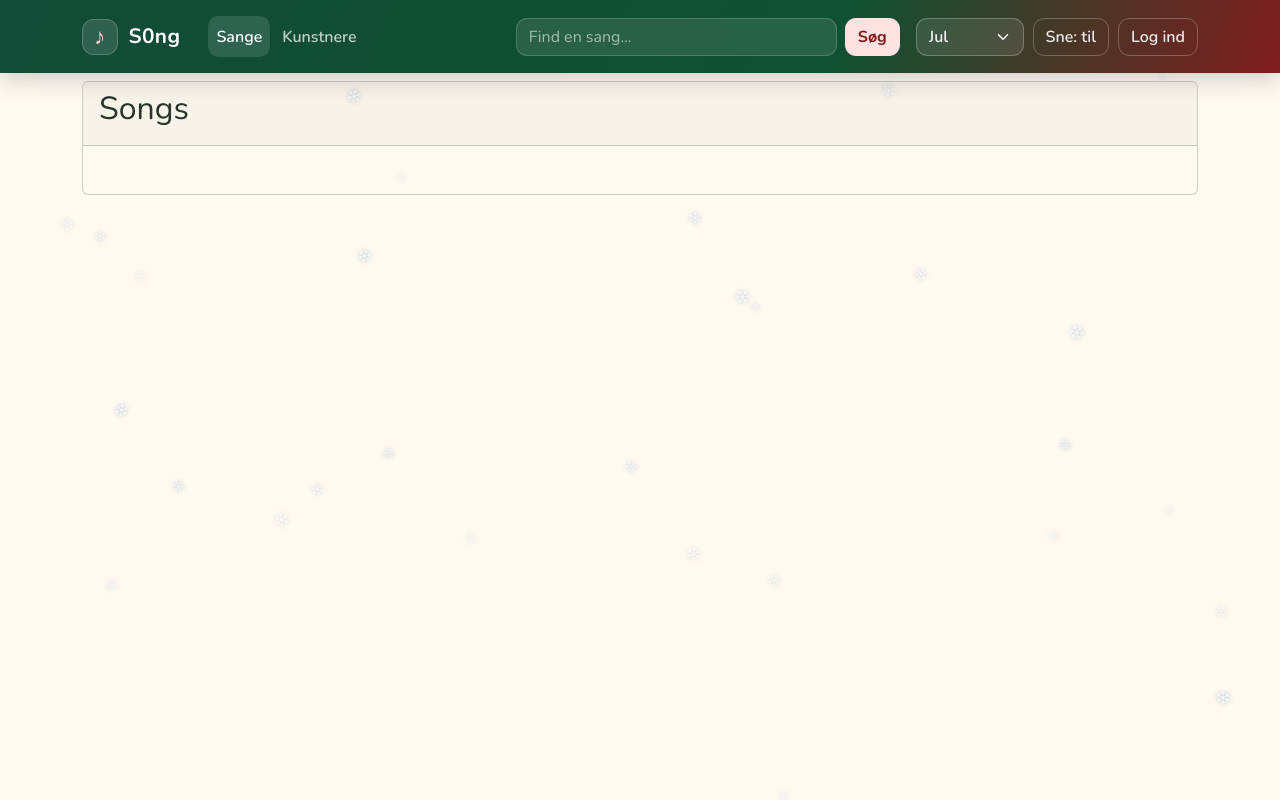
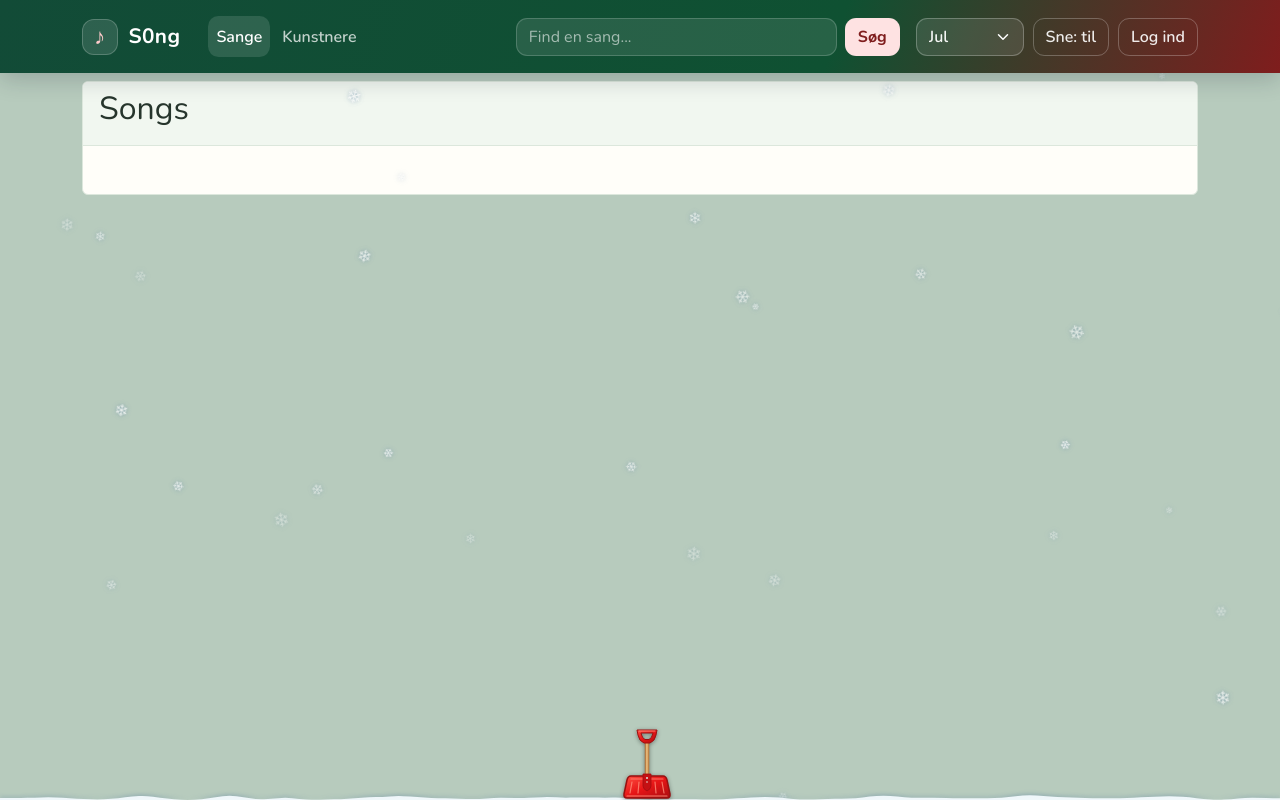
Before and after one commit to glenoc/s0ng, a Laravel app: page /song in a window 1280 px wide. Run offline with Laravel 12, Linux system fonts and the light colour scheme; data that the repository does not hold is empty; style sheets or scripts are compiled from the project's sources; some web fonts are replaced.

Commit message:
Added snow build up

```diff
--- a/resources/js/app.js
+++ b/resources/js/app.js
@@ -1,4 +1,5 @@
 import 'bootstrap';
+import { addSnow, createSnowPile, createSnowProfile, depositSnow, pushSnow } from './snow-pile.mjs';
 
 document.addEventListener('DOMContentLoaded', function () {
     function isSnowSeason() {
@@ -49,14 +50,133 @@ document.addEventListener('DOMContentLoaded', function () {
     }
 
     const snowToggle = document.getElementById('snow-toggle');
+    const snowShovel = document.getElementById('snow-shovel');
     const snowEffect = document.getElementById('snow-effect');
     const snowPreferenceKey = 's0ng.snow.enabled';
 
-    if (snowToggle && snowEffect) {
+    if (snowToggle && snowEffect && snowShovel) {
         const savedPreference = window.localStorage.getItem(snowPreferenceKey);
+        const reducedMotion = window.matchMedia('(prefers-reduced-motion: reduce)');
+        const pileHeight = 60;
+        const shovelCapacity = 180;
 
         let seasonActive = isSnowSeason();
         let snowEnabled = seasonActive && savedPreference !== 'false';
+        let pile;
+        let pileProfile;
+        let canvas;
+        let snowTimer;
+        let pointerId = null;
+        let lastIndex = null;
+        let gripOffset = 0;
+        let keyboardIndex = 0;
+        let shovelLoad = 0;
+
+        function settleSnow() {
+            if (!pile || shovelLoad === 0) {
+                return;
+            }
+            shovelLoad = depositSnow(pile, keyboardIndex, shovelLoad, pileHeight);
+            if (shovelLoad > 0) {
+                throw new Error('Could not deposit all snow from the shovel.');
+            }
+            drawPile();
+        }
+
+        function positionShovel(index) {
+            keyboardIndex = index;
+            snowShovel.style.left = ((index + 0.5) / pile.length * 100) + '%';
+        }
+
+        function tiltShovel(direction) {
+            snowShovel.style.setProperty('--shovel-tilt', (-12 * direction) + 'deg');
+        }
+
+        function drawPile() {
+            const context = canvas.getContext('2d');
+            const width = canvas.clientWidth;
+            const height = canvas.clientHeight;
+            const step = width / pile.length;
+            const moundWeights = [1, 2, 3, 2, 1];
+            const heights = Array.from(pile, function (value, index) {
+                const weight = moundWeights[index - keyboardIndex + 2] || 0;
+                const groundHeight = value * (1 - pileProfile[index] / pileHeight);
+                return Math.min(height - 5, groundHeight + shovelLoad * weight / 9);
+            });
+            const surface = heights.map(function (value, index) {
+                const left = heights[Math.max(0, index - 1)];
+                const right = heights[Math.min(heights.length - 1, index + 1)];
+                return (left + 2 * value + right) / 4;
+            });
+
+            context.clearRect(0, 0, width, height);
+            context.fillStyle = 'rgba(245, 251, 255, 0.94)';
+            context.beginPath();
+            context.moveTo(0, height);
+            context.lineTo(0, height - surface[0]);
+            for (let index = 0; index < pile.length; index += 1) {
+                const next = surface[Math.min(index + 1, pile.length - 1)];
+                context.quadraticCurveTo(
+                    (index + 0.5) * step,
+                    height - surface[index],
+                    (index + 1) * step,
+                    height - (surface[index] + next) / 2
+                );
+            }
+            context.lineTo(width, height);
+            context.closePath();
+            context.fill();
+        }
+
+        function resizePile() {
+            settleSnow();
+            const previous = pile;
+            pile = createSnowPile(window.innerWidth);
+            pileProfile = createSnowProfile(pile.length);
+            if (previous) {
+                for (let index = 0; index < pile.length; index += 1) {
+                    pile[index] = previous[Math.min(previous.length - 1, Math.floor(index * previous.length / pile.length))];
+                }
+            }
+            const ratio = Math.min(window.devicePixelRatio || 1, 2);
+            canvas.width = Math.round(canvas.clientWidth * ratio);
+            canvas.height = Math.round(canvas.clientHeight * ratio);
+            canvas.getContext('2d').setTransform(ratio, 0, 0, ratio, 0, 0);
+            positionShovel(Math.min(pile.length - 1, Math.floor((keyboardIndex + 0.5) * pile.length / (previous ? previous.length : pile.length))));
+            if (pointerId !== null) {
+                lastIndex = keyboardIndex;
+            }
+            drawPile();
+        }
+
+        function snowIndex(clientX) {
+            if (clientX <= 26) {
+                return 0;
+            }
+            if (clientX >= window.innerWidth - 26) {
+                return pile.length - 1;
+            }
+            return Math.max(0, Math.min(pile.length - 1, Math.floor(clientX / window.innerWidth * pile.length)));
+        }
+
+        function startPile() {
+            canvas = document.createElement('canvas');
+            canvas.className = 'snow-pile';
+            snowEffect.appendChild(canvas);
+            resizePile();
+            positionShovel(Math.floor(pile.length / 2));
+            window.addEventListener('resize', resizePile);
+            snowTimer = window.setInterval(function () {
+                let freeSpace = pile.reduce((total, height) => total + pileHeight - height, 0) - shovelLoad;
+                for (let index = 0; index < 4; index += 1) {
+                    const position = Math.floor(Math.random() * pile.length);
+                    const before = pile[position];
+                    addSnow(pile, position, Math.min(2, Math.max(0, freeSpace)), pileHeight);
+                    freeSpace -= pile[position] - before;
+                }
+                drawPile();
+            }, 250);
+        }
 
         function renderSnow() {
             snowToggle.disabled = !seasonActive;
@@ -64,9 +184,22 @@ document.addEventListener('DOMContentLoaded', function () {
                 ? (snowEnabled ? 'Sne: til' : 'Sne: fra')
                 : 'Sne: kun 15/11-31/12';
             snowToggle.setAttribute('aria-pressed', String(snowEnabled));
+            window.clearInterval(snowTimer);
+            window.removeEventListener('resize', resizePile);
+            if (pointerId !== null && snowShovel.hasPointerCapture(pointerId)) {
+                snowShovel.releasePointerCapture(pointerId);
+            }
+            pointerId = null;
+            lastIndex = null;
+            shovelLoad = 0;
+            tiltShovel(0);
+            snowShovel.hidden = !seasonActive || !snowEnabled || reducedMotion.matches;
             snowEffect.replaceChildren();
+            canvas = null;
+            pile = null;
+            pileProfile = null;
 
-            if (!seasonActive || !snowEnabled) {
+            if (!seasonActive || !snowEnabled || reducedMotion.matches) {
                 return;
             }
 
@@ -82,6 +215,7 @@ document.addEventListener('DOMContentLoaded', function () {
                 flake.style.setProperty('--snow-drift', Math.random() * 100 - 50 + 'px');
                 snowEffect.appendChild(flake);
             }
+            startPile();
         }
 
         function synchronizeSeason() {
@@ -107,6 +241,65 @@ document.addEventListener('DOMContentLoaded', function () {
             window.localStorage.setItem(snowPreferenceKey, String(snowEnabled));
             renderSnow();
         });
+
+        snowShovel.addEventListener('pointerdown', function (event) {
+            if (!pile || pointerId !== null) {
+                return;
+            }
+            pointerId = event.pointerId;
+            lastIndex = keyboardIndex;
+            gripOffset = event.clientX - (keyboardIndex + 0.5) / pile.length * window.innerWidth;
+            snowShovel.setPointerCapture(pointerId);
+        });
+        snowShovel.addEventListener('pointermove', function (event) {
+            if (event.pointerId !== pointerId || !pile) {
+                return;
+            }
+            const index = snowIndex(event.clientX - gripOffset);
+            if (index !== lastIndex) {
+                tiltShovel(Math.sign(index - lastIndex));
+            }
+            shovelLoad = pushSnow(pile, lastIndex, index, shovelCapacity, shovelLoad);
+            lastIndex = index;
+            positionShovel(index);
+            drawPile();
+        });
+        function endDrag(event) {
+            if (event.pointerId === pointerId) {
+                pointerId = null;
+                lastIndex = null;
+                tiltShovel(0);
+                settleSnow();
+            }
+        }
+        snowShovel.addEventListener('pointerup', endDrag);
+        snowShovel.addEventListener('pointercancel', endDrag);
+        snowShovel.addEventListener('lostpointercapture', endDrag);
+        snowShovel.addEventListener('keydown', function (event) {
+            if (!pile || (event.key !== 'ArrowLeft' && event.key !== 'ArrowRight')) {
+                return;
+            }
+            event.preventDefault();
+            const direction = event.key === 'ArrowLeft' ? -1 : 1;
+            const next = Math.max(0, Math.min(pile.length - 1, keyboardIndex + direction));
+            if (next !== keyboardIndex) {
+                tiltShovel(direction);
+            }
+            shovelLoad = pushSnow(pile, keyboardIndex, next, shovelCapacity, shovelLoad);
+            positionShovel(next);
+            drawPile();
+        });
+        snowShovel.addEventListener('keyup', function (event) {
+            if (event.key === 'ArrowLeft' || event.key === 'ArrowRight') {
+                tiltShovel(0);
+                settleSnow();
+            }
+        });
+        snowShovel.addEventListener('blur', function () {
+            tiltShovel(0);
+            settleSnow();
+        });
+        reducedMotion.addEventListener('change', renderSnow);
 
         renderSnow();
         window.setInterval(synchronizeSeason, 60000);
--- /dev/null
+++ b/resources/js/snow-pile.mjs
@@ -0,0 +1,61 @@
+export function createSnowPile(width) {
+    return new Float32Array(Math.max(1, Math.ceil(width / 14)));
+}
+
+export function createSnowProfile(length, random = Math.random) {
+    const profile = new Float32Array(length);
+    let left = random() * 12;
+    let right = random() * 12;
+
+    for (let index = 0; index < length; index += 1) {
+        if (index > 0 && index % 5 === 0) {
+            left = right;
+            right = random() * 12;
+        }
+        profile[index] = left + (right - left) * (index % 5) / 5;
+    }
+
+    return profile;
+}
+
+export function addSnow(pile, index, amount, maxHeight) {
+    pile[index] = Math.min(maxHeight, pile[index] + amount);
+}
+
+export function pushSnow(pile, from, to, capacity, load = 0) {
+    const direction = Math.sign(to - from);
+
+    if (!direction) {
+        return load;
+    }
+
+    for (let index = from; index !== to; index += direction) {
+        const moved = Math.min(pile[index], capacity - load);
+        pile[index] -= moved;
+        load += moved;
+    }
+
+    if ((direction === 1 && to === pile.length - 1) || (direction === -1 && to === 0)) {
+        const moved = Math.min(pile[to], capacity - load);
+        pile[to] -= moved;
+        return 0;
+    }
+
+    return load;
+}
+
+export function depositSnow(pile, index, load, maxHeight) {
+    for (let distance = 0; distance < pile.length && load > 0; distance += 1) {
+        const positions = distance === 0 ? [index] : [index - distance, index + distance];
+        for (const position of positions) {
+            if (position < 0 || position >= pile.length) {
+                continue;
+            }
+            const moved = Math.min(load, maxHeight - pile[position]);
+            pile[position] += moved;
+            load -= moved;
+        }
+    }
+
+    return load;
+}
--- a/resources/sass/app.scss
+++ b/resources/sass/app.scss
@@ -28,7 +28,7 @@ body[data-theme='dark'] .song-navbar {
 
 body[data-theme='christmas'] {
     color-scheme: light;
-    --bs-body-bg: #fffaf0;
+    --bs-body-bg: #b7cbbd;
     --bs-body-color: #26352c;
     --bs-secondary-color: #647468;
     --bs-tertiary-bg: #f3f6ef;
@@ -43,6 +43,12 @@ body[data-theme='christmas'] {
 
 body[data-theme='christmas'] .song-navbar {
     background: linear-gradient(110deg, #124b37 0%, #0f5132 65%, #7f1d1d 100%);
+}
+
+body[data-theme='christmas'] .card {
+    --bs-card-bg: #fffef9;
+    --bs-card-cap-bg: #f1f7f0;
+    --bs-card-border-color: #dce7dc;
 }
 
 body[data-theme='christmas'] .song-brand-mark {
@@ -203,6 +209,49 @@ body[data-theme='christmas'] .song-search-button:focus-visible {
     z-index: 1035;
 }
 
+.snow-pile {
+    position: absolute;
+    bottom: 0;
+    left: 0;
+    width: 100%;
+    height: 80px;
+    pointer-events: none;
+    filter: drop-shadow(0 -1px 2px rgba(80, 120, 160, 0.45));
+}
+
+.snow-shovel {
+    position: fixed;
+    left: 50%;
+    bottom: 0;
+    z-index: 1040;
+    width: 52px;
+    height: 72px;
+    padding: 0;
+    border: 0;
+    background: transparent;
+    transform: translateX(-50%);
+    cursor: grab;
+    touch-action: none;
+}
+
+.snow-shovel:active {
+    cursor: grabbing;
+}
+
+.snow-shovel:focus-visible {
+    outline: 2px solid #426b87;
+    outline-offset: 2px;
+}
+
+.snow-shovel svg {
+    width: 100%;
+    height: 100%;
+    filter: drop-shadow(0 1px 2px rgba(0, 0, 0, 0.4));
+    transform: rotate(var(--shovel-tilt, 0deg));
+    transform-origin: 50% 95%;
+    transition: transform 150ms ease;
+}
+
 .snowflake {
     position: absolute;
     top: -2rem;
@@ -227,7 +276,8 @@ body[data-theme='christmas'] .song-search-button:focus-visible {
         transition: none;
     }
 
-    #snow-effect {
+    #snow-effect,
+    .snow-shovel {
         display: none;
     }
 }
--- a/resources/views/layout.blade.php
+++ b/resources/views/layout.blade.php
@@ -71,6 +71,32 @@
             </div>
         </nav>
         <div id="snow-effect" aria-hidden="true"></div>
+        <button id="snow-shovel" class="snow-shovel" type="button" aria-label="Sneskraber: træk for at skubbe sneen" aria-describedby="snow-shovel-help" hidden>
+            <svg viewBox="0 0 52 72" aria-hidden="true">
+                <defs>
+                    <linearGradient id="shovel-handle" x1="0" y1="0" x2="1" y2="0">
+                        <stop stop-color="#a96b35"/>
+                        <stop offset=".45" stop-color="#f0c482"/>
+                        <stop offset="1" stop-color="#b7793e"/>
+                    </linearGradient>
+                    <linearGradient id="shovel-blade" x1="0" y1="0" x2="1" y2="1">
+                        <stop stop-color="#ff5144"/>
+                        <stop offset=".5" stop-color="#e61516"/>
+                        <stop offset="1" stop-color="#a90d10"/>
+                    </linearGradient>
+                </defs>
+                <path d="M24 13h4v35h-4z" fill="url(#shovel-handle)" stroke="#a76b35" stroke-width=".5"/>
+                <path d="M16 2h20l-1 5q-1 6-6 8h-6q-5-2-6-8zm4 3 .6 2q.6 3 3.4 4.5h4q2.8-1.5 3.4-4.5l.6-2z" fill="url(#shovel-blade)" fill-rule="evenodd" stroke="#9e1010" stroke-width="1" stroke-linejoin="round"/>
+                <path d="M18 3h16" stroke="#ff9a89" stroke-width=".8" stroke-linecap="round"/>
+                <path d="M10 48h32q3 0 4 4l3 14q.5 4-3 4H6q-3.5 0-3-4l3-14q1-4 4-4z" fill="url(#shovel-blade)" stroke="#971010" stroke-width="1.5"/>
+                <path d="M10 51h32M11 54 9 65m9-11-1 11m17-11 1 11m6-11 2 11" fill="none" stroke="#ff8d78" stroke-width="1.2" stroke-linecap="round" opacity=".8"/>
+                <path d="M22 46h8v12q0 3-4 5-4-2-4-5z" fill="#c41013" stroke="#a40d11" stroke-width=".8"/>
+                <circle cx="26" cy="50" r="1" fill="#e1e4dc"/>
+                <circle cx="26" cy="54" r=".8" fill="#e1e4dc"/>
+                <path d="M6 68h40" stroke="#ff9b83" stroke-width="1.2" stroke-linecap="round" opacity=".8"/>
+            </svg>
+        </button>
+        <span id="snow-shovel-help" class="visually-hidden">Træk sneskraberen med mus eller finger, eller brug venstre og højre piletast til at skubbe sneen.</span>
         <div
             id="song-start-notifications"
             class="container position-fixed top-0 start-50 translate-middle-x mt-3"
```
Also changed, not shown: 5 other files.
